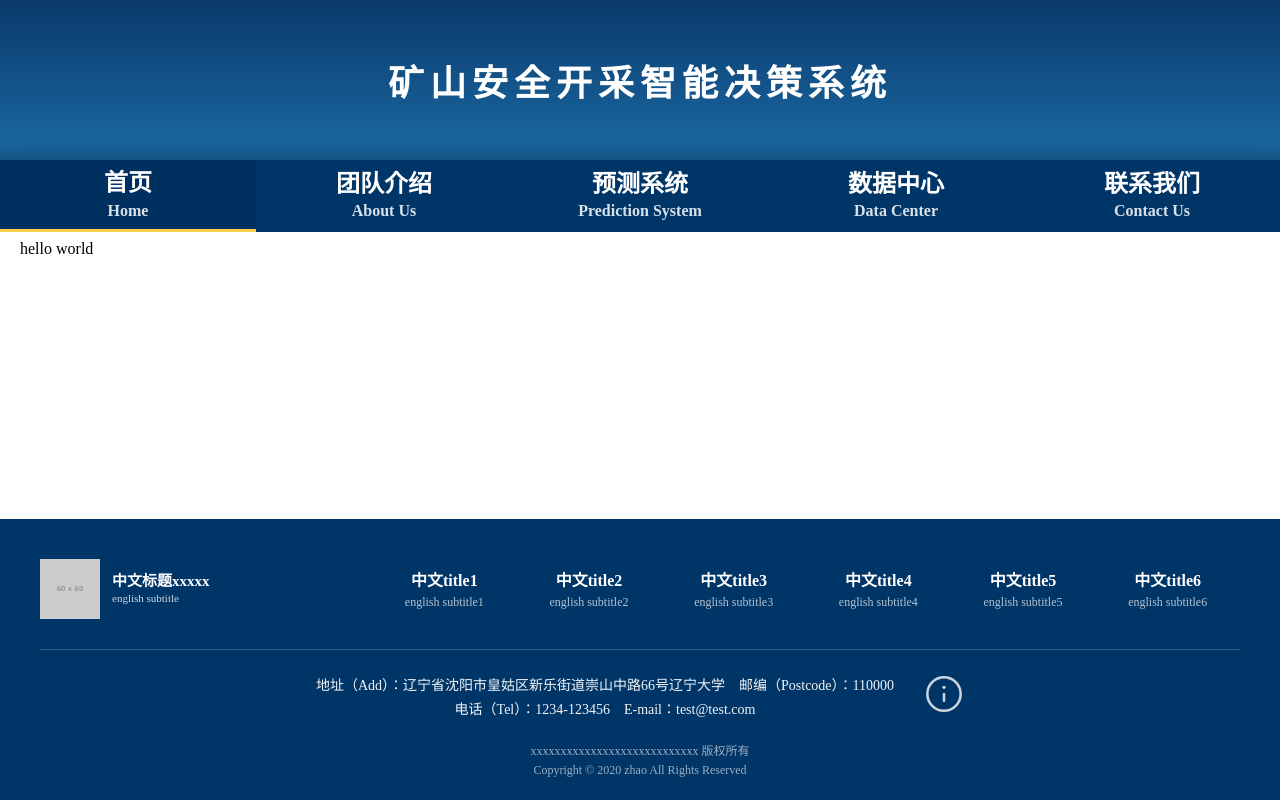
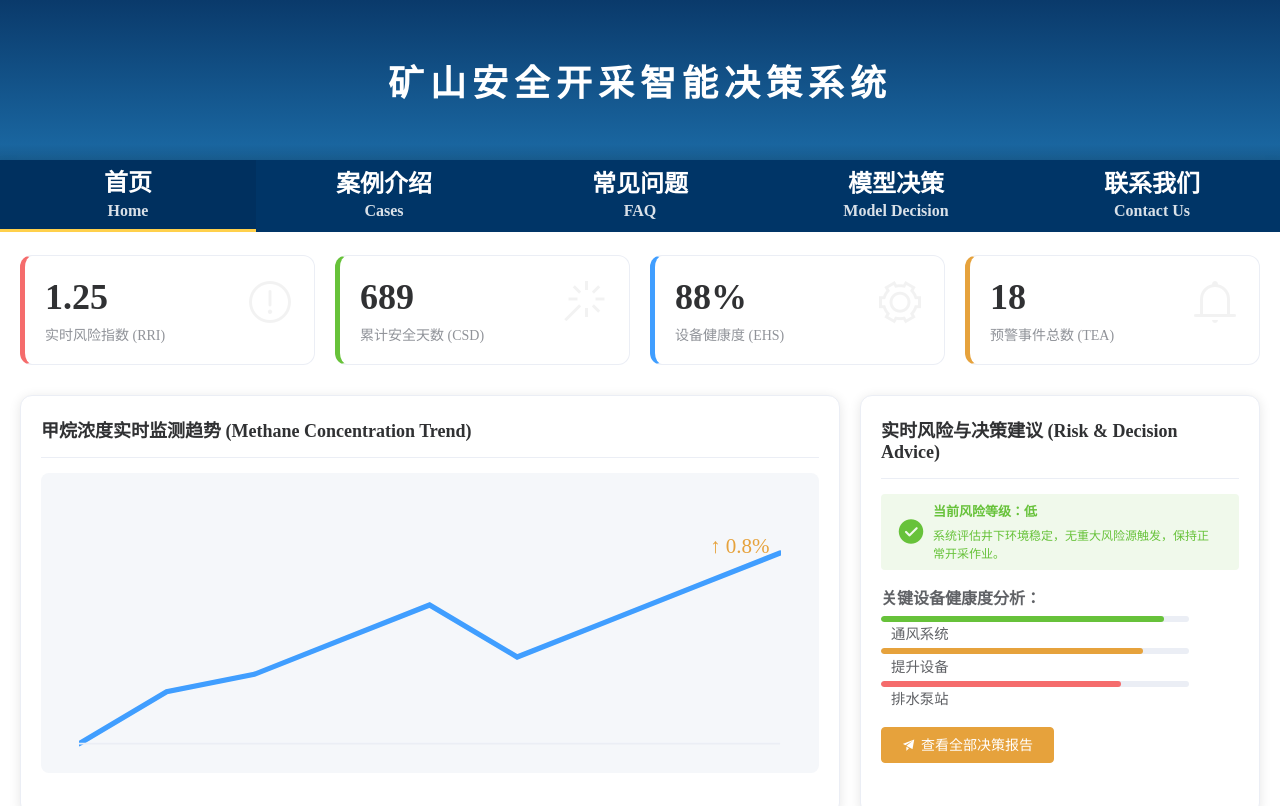
Before and after one commit to freshmakerzhao/IntelligentDecisionMakingSystemWeb, a Vue app in the folder vue/: page /dashboard/home in a window 1280 px wide. Shown: the top 806 px of the page. Built offline with nearby package versions, Linux system fonts and the light colour scheme; no server answers; sample sign-in values are in the browser's storage.

Commit message:
修复主页无法撑开屏幕的问题

```diff
--- a/vue/src/components/Display/Header.vue
+++ b/vue/src/components/Display/Header.vue
@@ -16,22 +16,22 @@
         <div class="menu-en">Home</div>
       </div>
     </el-menu-item>
-    <el-menu-item index="/dashboard/about" class="menu-item-flex">
+    <el-menu-item index="/dashboard/cases" class="menu-item-flex">
       <div class="menu-label">
-        <div class="menu-cn">团队介绍</div>
-        <div class="menu-en">About Us</div>
+        <div class="menu-cn">案例介绍</div>
+        <div class="menu-en">Cases</div>
       </div>
     </el-menu-item>
-    <el-menu-item index="/dashboard/prediction" class="menu-item-flex">
+    <el-menu-item index="/dashboard/faq" class="menu-item-flex">
       <div class="menu-label">
-        <div class="menu-cn">预测系统</div>
-        <div class="menu-en">Prediction System</div>
+        <div class="menu-cn">常见问题</div>
+        <div class="menu-en">FAQ</div>
       </div>
     </el-menu-item>
-    <el-menu-item index="/dashboard/data" class="menu-item-flex">
+    <el-menu-item index="/dashboard/model" class="menu-item-flex">
       <div class="menu-label">
-        <div class="menu-cn">数据中心</div>
-        <div class="menu-en">Data Center</div>
+        <div class="menu-cn">模型决策</div>
+        <div class="menu-en">Model Decision</div>
       </div>
     </el-menu-item>
     <el-menu-item index="/dashboard/contact" class="menu-item-flex">
--- a/vue/src/views/Dashboard/A_Home.vue
+++ b/vue/src/views/Dashboard/A_Home.vue
@@ -1,7 +1,90 @@
+<template>
+  <div class="dashboard-container">
+    <!-- 安全指标概览 (KPIs 四宫格) -->
+    <el-row :gutter="20" class="data-overview">
+      <el-col :xs="12" :sm="6" v-for="(stat, index) in stats" :key="index">
+        <el-card shadow="hover" class="stat-card" :class="`stat-card-${index}`" :body-style="{ padding: '20px' }">
+          <div class="stat-value">{{ stat.value }}</div>
+          <div class="stat-label">{{ stat.label }}</div>
+          <div class="stat-icon"><i :class="stat.icon"></i></div>
+        </el-card>
+      </el-col>
+    </el-row>
 
-<template>
-  <div>
-    hello world
+    <!-- 主内容区：实时监测与风险分析 -->
+    <el-row :gutter="20" class="main-content-row">
+
+      <!-- 左侧：实时监测数据图表 (桌面端占 16 份宽度，移动端占 24 份) -->
+      <el-col :xs="24" :lg="16">
+        <el-card class="chart-card" :body-style="{ padding: '20px' }">
+          <div class="card-header">
+            <span>甲烷浓度实时监测趋势 (Methane Concentration Trend)</span>
+          </div>
+          <!-- 模拟图表容器 -->
+          <div class="chart-placeholder">
+            <div class="mock-chart-line-container">
+                <svg width="100%" height="100%" viewBox="0 0 400 150" preserveAspectRatio="none">
+                    <polyline points="0,140 50,110 100,100 150,80 200,60 250,90 300,70 350,50 400,30"
+                              fill="none" stroke="#409EFF" stroke-width="3" stroke-linecap="round"/>
+                    <text x="360" y="30" fill="#E6A23C" font-size="12">↑ 0.8%</text>
+                    <line x1="0" y1="140" x2="400" y2="140" stroke="#EBEEF5" stroke-width="1"/>
+                </svg>
+            </div>
+          </div>
+        </el-card>
+      </el-col>
+
+      <!-- 右侧：智能决策建议与健康度 (桌面端占 8 份宽度，移动端占 24 份) -->
+      <el-col :xs="24" :lg="8">
+        <el-card class="text-card" :body-style="{ padding: '20px' }">
+          <div class="card-header">
+            <span>实时风险与决策建议 (Risk & Decision Advice)</span>
+          </div>
+          <div class="text-content">
+            <el-alert
+                title="当前风险等级：低"
+                type="success"
+                description="系统评估井下环境稳定，无重大风险源触发，保持正常开采作业。"
+                show-icon
+                :closable="false"
+                style="margin-bottom: 15px;"
+            />
+            <h4 style="color: #606266; margin-top: 10px;">关键设备健康度分析：</h4>
+            <el-progress :percentage="92" :format="() => '通风系统'" color="#67C23A"></el-progress>
+            <el-progress :percentage="85" :format="() => '提升设备'" color="#E6A23C"></el-progress>
+            <el-progress :percentage="78" :format="() => '排水泵站'" color="#F56C6C"></el-progress>
+
+            <el-button type="warning" size="medium" style="margin-top: 20px;" icon="el-icon-s-promotion">查看全部决策报告</el-button>
+          </div>
+        </el-card>
+      </el-col>
+    </el-row>
+
+    <!-- 新增：最新公告与动态区域 -->
+    <el-row :gutter="20" class="news-section-row">
+        <el-col :span="24">
+            <el-card class="news-card" :body-style="{ padding: '20px' }">
+                <div class="card-header">
+                    <span>系统公告与技术支持 (System Announcements)</span>
+                </div>
+                <el-collapse v-model="activeNames" accordion>
+                    <el-collapse-item title="【重要】系统 $3.1$ 版本更新通知 - 优化预警算法" name="1">
+                        <div>新版本对预警模型的灵敏度和准确性进行了提升，并增强了移动端访问的稳定性。</div>
+                    </el-collapse-item>
+                    <el-collapse-item title="高危区域视频监控接入指南" name="2">
+                        <div>为保障开采安全，请各部门按照最新指南完成所有高危区域视频流的接入配置。</div>
+                    </el-collapse-item>
+                    <el-collapse-item title="平台年度数据备份与恢复演练通知" name="3">
+                        <div>演练将于 $11$ 月 $10$ 日进行，请数据管理员提前准备相关资料。</div>
+                    </el-collapse-item>
+                </el-collapse>
+            </el-card>
+        </el-col>
+    </el-row>
+
+    <!-- 确保内容底部有一定的间距 -->
+    <div class="bottom-spacer"></div>
+
   </div>
 </template>
 
@@ -9,10 +92,160 @@
 export default {
   name: 'Dashboard',
   data() {
-            return{}
+    return {
+      // 模拟统计数据
+      stats: [
+        { label: '实时风险指数 (RRI)', value: '1.25', icon: 'el-icon-warning-outline' },
+        { label: '累计安全天数 (CSD)', value: '689', icon: 'el-icon-magic-stick' },
+        { label: '设备健康度 (EHS)', value: '88%', icon: 'el-icon-setting' },
+        { label: '预警事件总数 (TEA)', value: '18', icon: 'el-icon-bell' }
+      ],
+      activeNames: ['1'] // 默认展开第一个折叠面板
+    }
   },
 };
 </script>
 
 <style scoped>
+.dashboard-container {
+  padding: 20px;
+  max-width: 1400px; /* 适当增加最大宽度以容纳更多信息 */
+  margin: 0 auto;
+}
+
+.main-title {
+  font-size: 34px;
+  font-weight: 800;
+  color: #0a3a6b;
+  text-align: center;
+  margin-bottom: 5px;
+}
+
+.subtitle {
+    font-size: 16px;
+    color: #909399;
+    text-align: center;
+    margin-bottom: 30px;
+}
+
+/* --- 数据概览卡片样式 --- */
+.data-overview {
+    margin-bottom: 30px;
+}
+.stat-card {
+    border-radius: 12px;
+    text-align: left;
+    position: relative;
+    overflow: hidden;
+    transition: all 0.3s ease;
+}
+.stat-card:hover {
+    transform: translateY(-5px);
+    box-shadow: 0 10px 20px rgba(0, 0, 0, 0.1);
+}
+
+.stat-card-0 { border-left: 5px solid #F56C6C; } /* 红色 - 风险 */
+.stat-card-1 { border-left: 5px solid #67C23A; } /* 绿色 - 安全天数 */
+.stat-card-2 { border-left: 5px solid #409EFF; } /* 蓝色 - 设备 */
+.stat-card-3 { border-left: 5px solid #E6A23C; } /* 黄色 - 预警 */
+
+
+.stat-value {
+    font-size: 36px;
+    font-weight: 900;
+    color: #303133;
+    line-height: 1.2;
+}
+.stat-label {
+    font-size: 14px;
+    color: #909399;
+    margin-top: 5px;
+}
+.stat-icon {
+    position: absolute;
+    top: 20px;
+    right: 20px;
+    font-size: 48px;
+    color: rgba(0, 0, 0, 0.05);
+}
+
+/* --- 主内容分栏样式 --- */
+.main-content-row {
+    margin-bottom: 30px;
+}
+.chart-card, .text-card {
+    border-radius: 12px;
+    min-height: 420px; /* 统一高度，保持美观 */
+}
+
+.card-header {
+    font-size: 18px;
+    font-weight: 700;
+    color: #303133;
+    padding-bottom: 15px;
+    margin-bottom: 15px;
+    border-bottom: 1px solid #EBEEF5;
+}
+
+/* 图表占位符样式 */
+.chart-placeholder {
+    height: 300px;
+    display: flex;
+    flex-direction: column;
+    align-items: center;
+    justify-content: center;
+    background-color: #f5f7fa;
+    border-radius: 8px;
+    color: #909399;
+    font-size: 14px;
+    padding: 20px;
+    position: relative;
+}
+
+/* 模拟折线图样式 */
+.mock-chart-line-container {
+    width: 95%;
+    height: 100%;
+    margin-top: 15px;
+}
+
+/* --- 文字介绍/公告样式 --- */
+.news-section-row {
+    margin-bottom: 30px;
+}
+.news-card {
+    border-radius: 12px;
+}
+.el-collapse-item div {
+    line-height: 1.6;
+    color: #606266;
+    font-size: 14px;
+}
+
+/* 底部留白，确保底部内容不会紧贴页脚 */
+.bottom-spacer {
+    height: 10px;
+}
+
+/* 响应式调整 */
+@media (max-width: 992px) {
+    .dashboard-container {
+        padding: 10px;
+    }
+    .main-title {
+        font-size: 24px;
+    }
+    .subtitle {
+        font-size: 14px;
+    }
+    .chart-card {
+        margin-bottom: 20px;
+    }
+    .stat-value {
+        font-size: 28px;
+    }
+    .stat-icon {
+        font-size: 36px;
+    }
+}
 </style>
--- a/vue/src/views/Dashboard/Manage.vue
+++ b/vue/src/views/Dashboard/Manage.vue
@@ -1,33 +1,39 @@
 <template>
     <el-container style="min-height: 100vh">
-        <!-- @asideCollapse传递方法，冒号传递变量-->
-        <el-container>
+        <!-- 整个页面的外层容器 -->
+
+        <!-- 内部容器：包含 Header, Main, Footer -->
+        <!--  Flex 布局，以便 el-main 能够撑开 -->
+        <el-container direction="vertical">
             <!-- 顶部大图 banner（在导航栏上方） -->
             <div class="top-banner">
                 <div class="banner-inner">
                     <h1 class="banner-title">矿山安全开采智能决策系统</h1>
                 </div>
             </div>
-            <!-- 去掉导航栏两侧空隙，横向填满 -->
+
+            <!-- 头部导航栏 -->
             <el-header class="dashboard-header-el" style="border-bottom: 1px solid #ccc; padding: 0;">
                 <div class="header-wrap">
+                    <!-- Header 组件包含您的导航菜单 -->
                     <Header :collapseBtnClass="collapseBtnClass" @asideCollapse="collapse" :user="user"/>
                 </div>
             </el-header>
-            <el-main>
+
+            <!-- 主要内容区域 -->
+            <el-main class="main-content">
                 <!-- 表示当前页面的子路由在router-view中展示-->
                 <router-view @refreshUser="getUser" />
             </el-main>
 
+            <!-- 底部页脚 -->
             <AppFooter />
         </el-container>
     </el-container>
 </template>
 
 <script>
-
 // 导入组件
-
 import Header from "../../components/Display/Header";
 import AppFooter from "../../components/Display/Footer";
 
@@ -67,30 +73,69 @@ export default {
         // 获取用户信息，此方法利用@refreshUser，使得相关联页面也可以调用
         getUser() {
             let userId = '';
-            userId = JSON.parse(localStorage.getItem("user")).id;
+            // Note: 生产环境中应该使用更安全的身份验证方法
+            const userString = localStorage.getItem("user");
+            if (userString) {
+                userId = JSON.parse(userString).id;
                 // 从后台获取到修改后的user数据，再传递给header
+                // 假设 this.request 存在
+                /*
                 this.request.get("/user/findOneById/" + userId).then(res => {
                     this.user = res.data;
-            })
+                }).catch(err => {
+                    console.error("Failed to fetch user:", err);
+                });
+                */
+               // Mock user data if request is not available
+               this.user = { id: userId, name: "Admin" };
+            }
         },
     }
 }
 </script>
 
 <style>
-
+/* 全局样式，确保根元素和 body 占满整个视口 */
 html,
 body,
-    #app,
-    .el-container {
+#app {
     height: 100%;
+    margin: 0;
+    padding: 0;
 }
+
+/* 内部的 el-container (垂直方向)，确保它是一个 Flex 容器，且在内容不足时占满父容器 */
+.el-container:nth-child(2) {
+    display: flex;
+    flex-direction: column;
+    min-height: 100%;
+}
+
+/* 使 el-main 占据所有剩余空间 */
+.main-content {
+    /* 核心：flex: 1 0 auto
+       flex-grow: 1 (内容少时拉伸占据空白)
+       flex-shrink: 0 (内容多时不允许收缩，确保其内容能够将父容器撑开)
+       flex-basis: auto
+    */
+    flex: 1 0 auto;
+
+    /* 移除默认 padding，让内容完全由子组件控制 */
+    padding: 0 !important;
+
+    /* 确保内容本身没有内部滚动条，让页面的滚动条出现 */
+    overflow: visible;
+    /* 有一点距离更美观 */
+    margin-top: 15px;
+}
+
 /* 确保 header 内部无额外间距，菜单横向填满 */
 .header-wrap {
     width: 100%;
     padding: 0;
     margin: 0;
 }
+
 /* 顶部 banner 样式 */
 .top-banner {
     width: 100%;
@@ -118,8 +163,8 @@ export default {
 
 /* 导航栏与 banner 的平滑过渡样式 */
 .dashboard-header-el {
-        background: rgba(255,255,255,0.02); /* 轻微透明，和 banner 混合 */
-        box-shadow: 0 -8px 20px rgba(0,0,0,0.12); /* 上方阴影，柔化衔接 */
+    background: #003567; /* 使用导航栏的背景色覆盖原有的透明度 */
+    box-shadow: 0 4px 10px rgba(0,0,0,0.1);
     position: relative;
     z-index: 2;
 }
```
Lines whose indentation alone changed are shown as unchanged.
